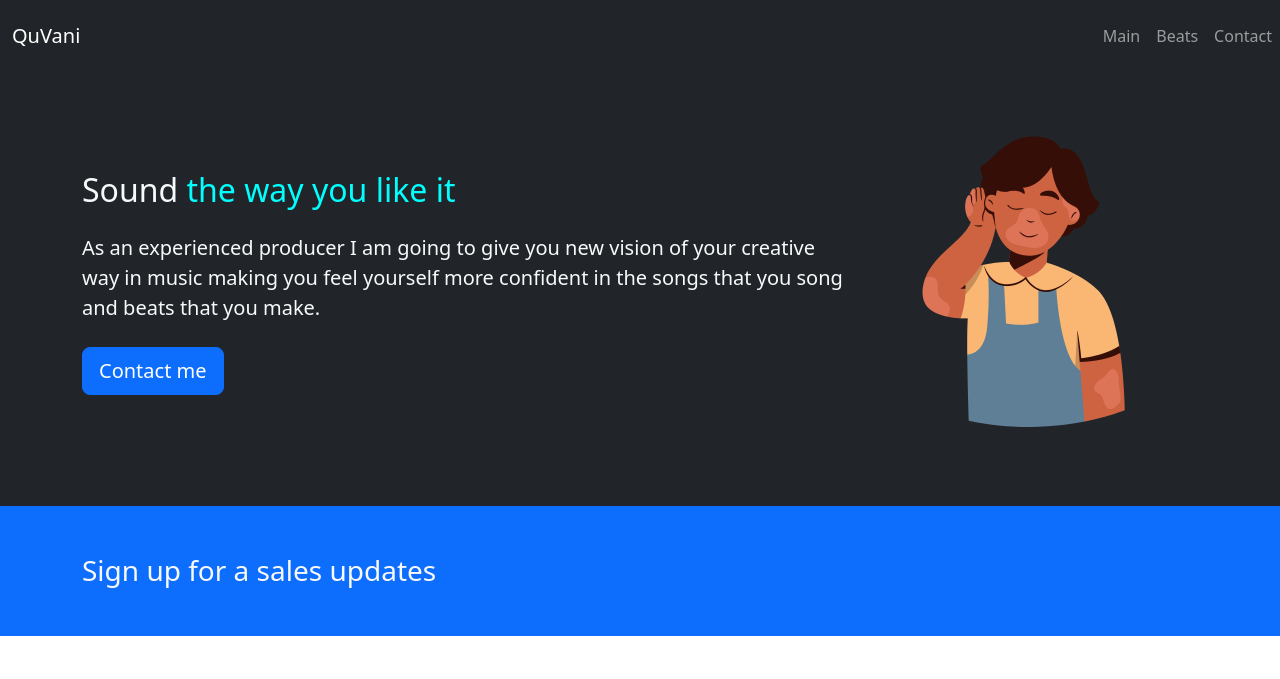
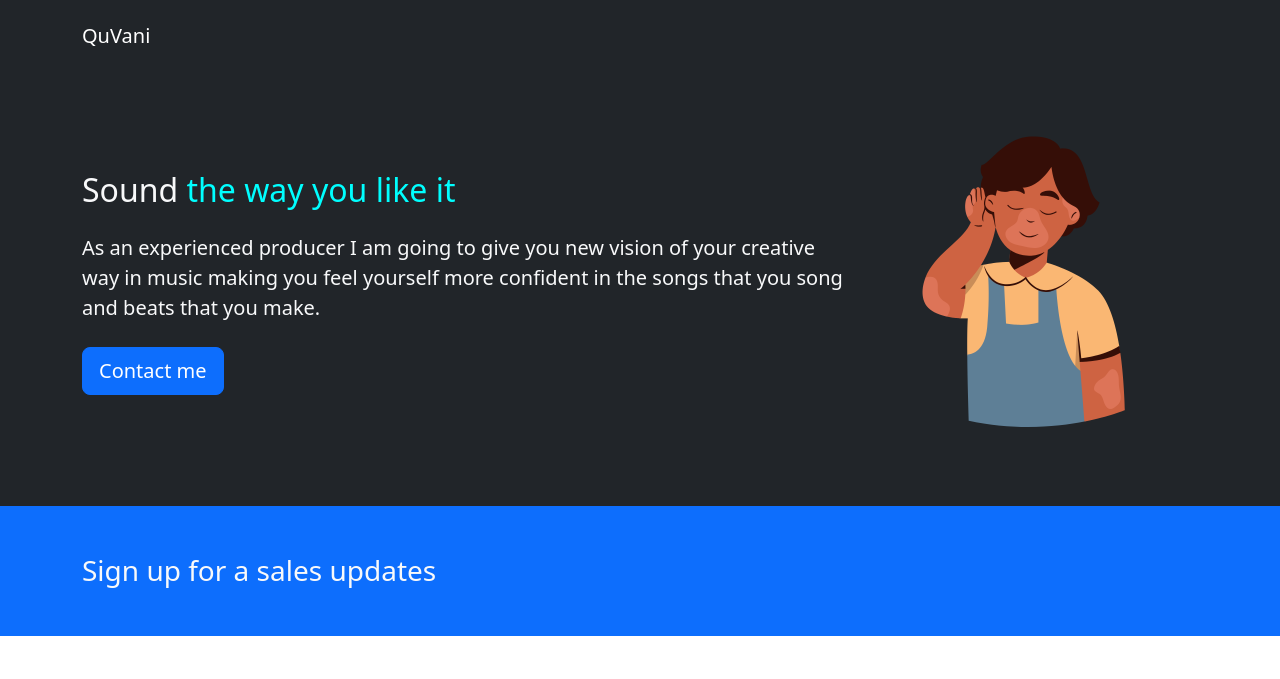
Before and after one commit to Fr1eZe/QuVani-WebSite, a website: page index.html in a window 1280 px wide. Shown: the top 679 px of the page. Drawn offline with nearby package versions, Linux system fonts and the light colour scheme.

Commit message:
Update index.html

```diff
--- a/main.html
+++ b/index.html
@@ -27,21 +27,6 @@
  type="button"
  data-bs-toggle="collapse"
  data-bs-target="#navmenu"> <span class="navbar-toggler-icon"></span></button>
-
-            <div class="collapse-navbar-collapse" id="navmenu">
-                <ul class="navbar-nav" ms-auto>
-                    <li class="nav-item">
-                        <a href="#main" class="nav-link">Main</a>
-                    </li>
-                    <li class="nav-item">
-                        <a href="#beats" class="nav-link">Beats</a>
-                    </li>
-                    <li class="nav-item">
-                        <a href="#contact" class="nav-link">Contact</a>
-                    </li>
-                </ul>
-            </div>
-        </div>
     </nav>
 
     <!--
@@ -277,7 +262,7 @@
             <h2 class="text-center mb-4">Contact Info</h2>
             <ul class="list-group list-group-flush lead">
               <li class="list-group-item">
-                <span class="fw-bold">Phone:</span> 236 516 7158
+                <span class="fw-bold">Phone:</span> 111 111 111 11
               </li>
               <li class="list-group-item">
                 <span class="fw-bold">Email:</span>
```
